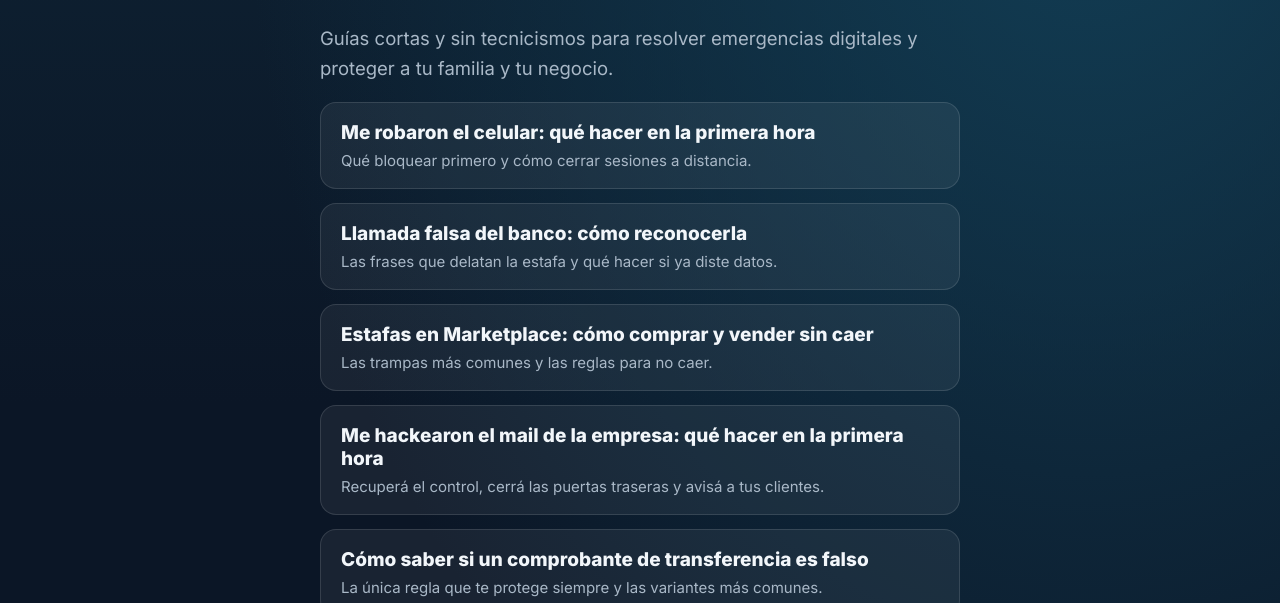
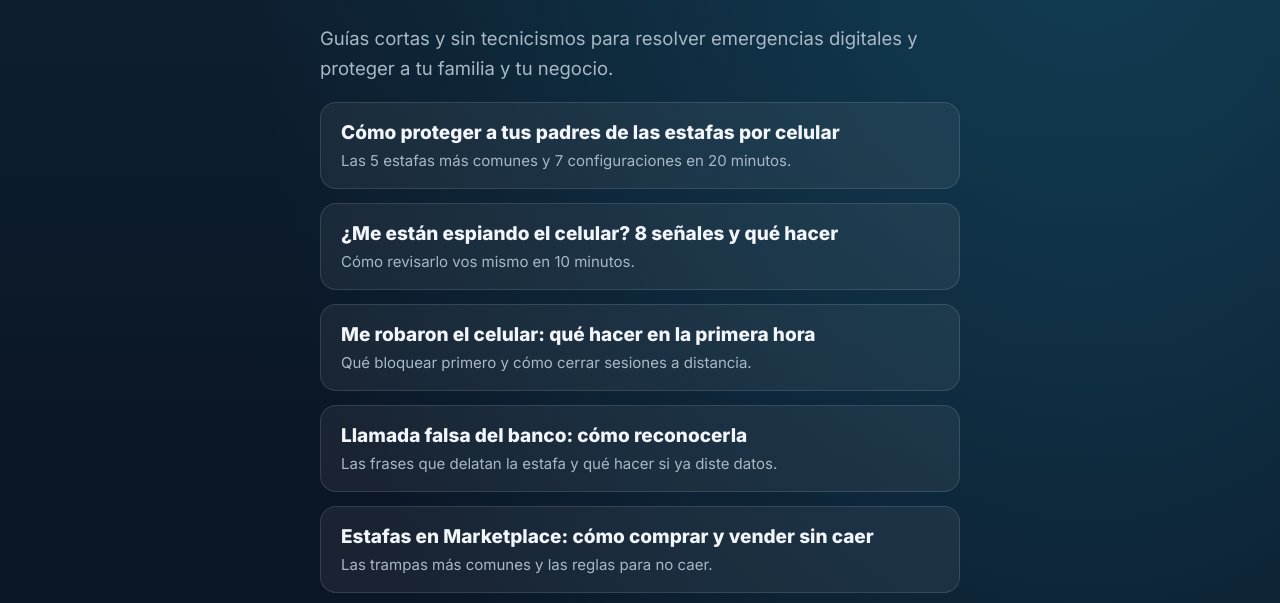
Before and after one commit to facussurbano-facuss/links, a plain HTML site: page blog/index.html in a window 1280 px wide. Shown: the part 188-791 px from the top of the page. Drawn offline with Linux system fonts and the light colour scheme.

Commit message:
Update index.html

```diff
--- a/blog/index.html
+++ b/blog/index.html
@@ -44,6 +44,8 @@ ml('account', '2776969');
 <nav><a href="https://facussurbano-facuss.github.io/links/">Facuss Urbano</a> · <a href="https://facussurbano-facuss.github.io/links/blog/">Blog</a></nav>
 <div class="kick">BLOG</div><h1>Seguridad digital <span style="color:#2ec4f0">sin vueltas</span></h1><div class="meta">Por Facuss Urbano</div>
 <p class="lead">Guías cortas y sin tecnicismos para resolver emergencias digitales y proteger a tu familia y tu negocio.</p>
+<a class="card" href="https://facussurbano-facuss.github.io/links/blog/proteger-a-tus-padres-de-estafas/"><b>Cómo proteger a tus padres de las estafas por celular</b><span>Las 5 estafas más comunes y 7 configuraciones en 20 minutos.</span></a>
+<a class="card" href="https://facussurbano-facuss.github.io/links/blog/como-saber-si-me-espian-el-celular/"><b>¿Me están espiando el celular? 8 señales y qué hacer</b><span>Cómo revisarlo vos mismo en 10 minutos.</span></a>
 <a class="card" href="https://facussurbano-facuss.github.io/links/blog/me-robaron-el-celular/"><b>Me robaron el celular: qué hacer en la primera hora</b><span>Qué bloquear primero y cómo cerrar sesiones a distancia.</span></a>
 <a class="card" href="https://facussurbano-facuss.github.io/links/blog/llamada-falsa-del-banco/"><b>Llamada falsa del banco: cómo reconocerla</b><span>Las frases que delatan la estafa y qué hacer si ya diste datos.</span></a>
 <a class="card" href="https://facussurbano-facuss.github.io/links/blog/estafas-en-marketplace/"><b>Estafas en Marketplace: cómo comprar y vender sin caer</b><span>Las trampas más comunes y las reglas para no caer.</span></a>
```
